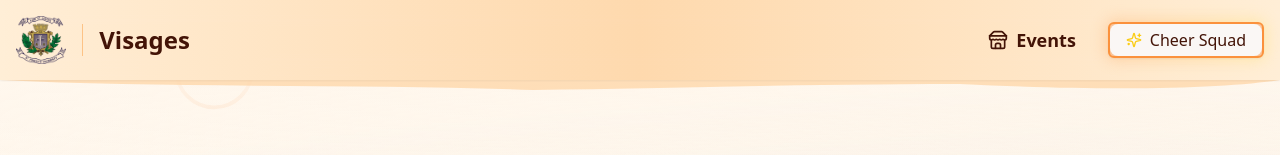
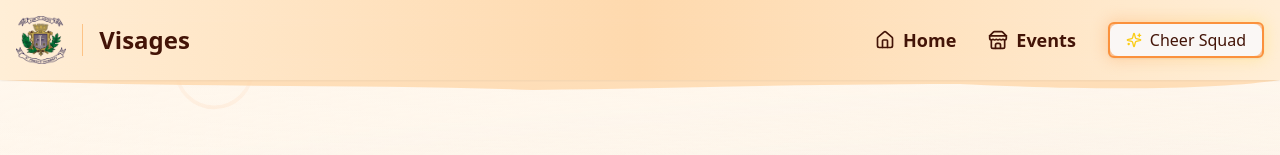
Before and after one commit to ammar-codeable/visages, a React (Vite) app: page / in a window 1280 px wide. Shown: the top 155 px of the page. Built offline with nearby package versions, Linux system fonts and the light colour scheme.

Commit message:
feat: refactor Navbar to use a dynamic navigation items array

```diff
--- a/src/components/Navbar.tsx
+++ b/src/components/Navbar.tsx
@@ -5,6 +5,11 @@ import { Home, Menu, Store, X } from "lucide-react";
 import { motion, AnimatePresence } from "motion/react";
 import { Link } from "react-router";
 import { useState } from "react";
+
+const navItems = [
+  { to: "/", icon: Home, label: "Home" },
+  { to: "/events", icon: Store, label: "Events" },
+];
 
 const DecorativeBorder = () => (
   <div className="absolute bottom-0 left-0 right-0 translate-y-full">
@@ -42,20 +47,16 @@ const MobileDropdown = ({ isOpen }: { isOpen: boolean; onClose: () => void }) =>
         className="sm:hidden border-t border-orange-200"
       >
         <div className="flex flex-col space-y-4 p-4">
+          {navItems.map(({ to, icon: Icon, label }) => (
             <Link
-            to="/"
+              key={to}
+              to={to}
               className="flex items-center gap-2 text-base font-bold text-orange-950 hover:text-orange-700"
             >
-            <Home className="h-5 w-5" />
-            Home
+              <Icon className="h-5 w-5" />
+              {label}
             </Link>
-          <Link
-            to="/events"
-            className="flex items-center gap-2 text-base font-bold text-orange-950 hover:text-orange-700"
-          >
-            <Store className="h-5 w-5" />
-            Events
-          </Link>
+          ))}
           <Button
             variant="outline"
             className="flex items-center justify-center gap-2 border-2 border-orange-400 font-bold text-orange-950 hover:bg-orange-200/60"
@@ -108,16 +109,19 @@ const Navbar = () => {
 
           {/* Desktop Navigation */}
           <div className="hidden sm:flex items-center space-x-8">
+            {navItems.map(({ to, icon: Icon, label }) => (
               <Link
-              to="/events"
+                key={to}
+                to={to}
                 className="relative flex items-center gap-2 text-base font-bold text-orange-950 transition-all hover:text-orange-700 sm:text-lg"
               >
-              <Store className="h-5 w-5" />
+                <Icon className="h-5 w-5" />
                 <span className="relative">
-                Events
+                  {label}
                   <span className="absolute -bottom-1 left-0 h-0.5 w-0 bg-orange-400 transition-all group-hover:w-full" />
                 </span>
               </Link>
+            ))}
             <motion.div
               whileHover={{ scale: 1.05 }}
               whileTap={{ scale: 0.95 }}
```
Lines whose indentation alone changed are shown as unchanged.
